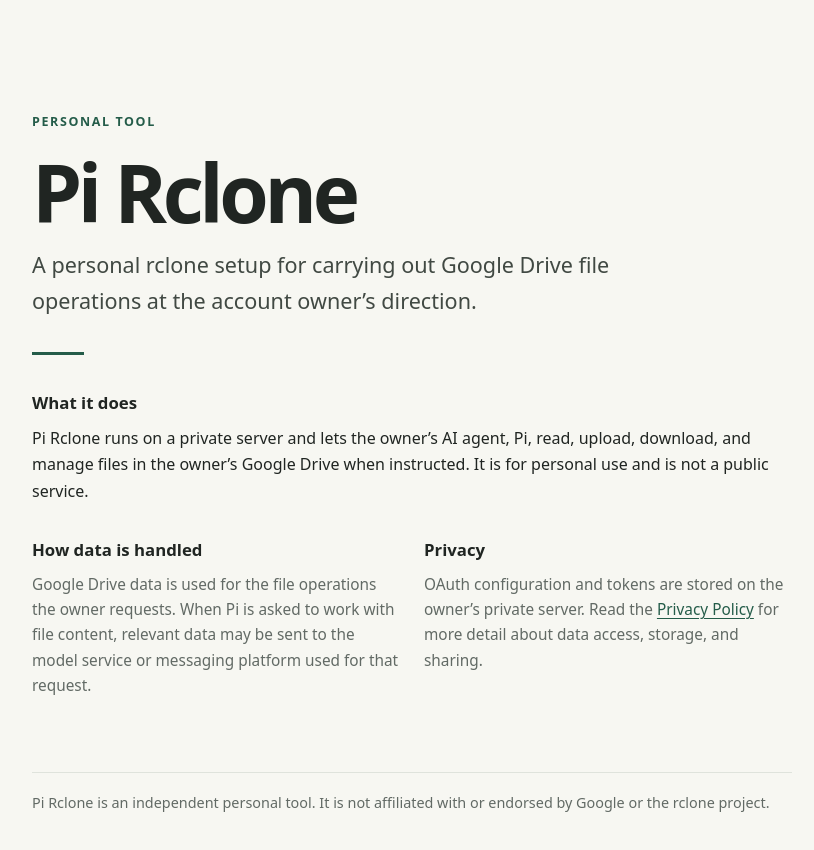
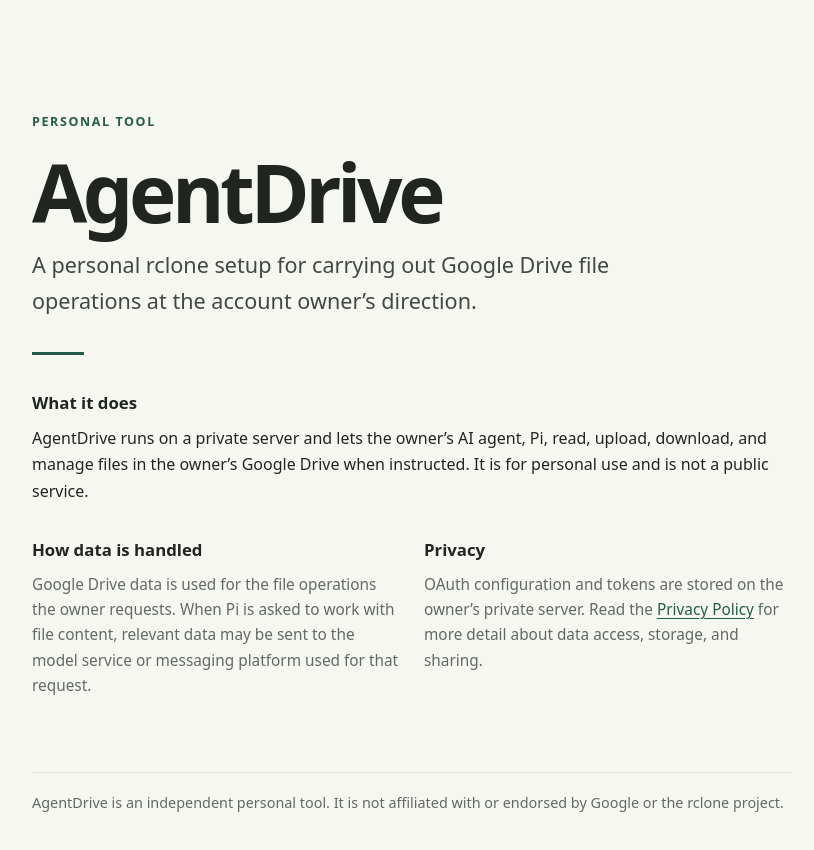
Before and after one commit to Han-Orz/pi-rclone-pages, a plain HTML site: page index.html in a window 1280 px wide. Shown: the whole page, without its empty margins (228-1042 px from the left). Drawn offline with Linux system fonts and the light colour scheme.

Commit message:
Align homepage name with OAuth app

```diff
--- a/index.html
+++ b/index.html
@@ -3,8 +3,8 @@
 <head>
   <meta charset="utf-8">
   <meta name="viewport" content="width=device-width, initial-scale=1">
-  <meta name="description" content="Pi Rclone is a personal tool for user-directed Google Drive file operations through rclone and a private AI agent.">
-  <title>Pi Rclone — Personal Google Drive Tool</title>
+  <meta name="description" content="AgentDrive is a personal tool for user-directed Google Drive file operations through rclone and a private AI agent.">
+  <title>AgentDrive — Personal Google Drive Tool</title>
   <style>
     :root { color-scheme: light; --ink: #202522; --muted: #626a65; --paper: #f7f7f2; --line: #dfe3dc; --accent: #245c49; }
     * { box-sizing: border-box; }
@@ -25,11 +25,11 @@
 <body>
   <main>
     <div class="eyebrow">Personal tool</div>
-    <h1>Pi Rclone</h1>
+    <h1>AgentDrive</h1>
     <p class="intro">A personal rclone setup for carrying out Google Drive file operations at the account owner’s direction.</p>
     <div class="rule" aria-hidden="true"></div>
     <h2>What it does</h2>
-    <p>Pi Rclone runs on a private server and lets the owner’s AI agent, Pi, read, upload, download, and manage files in the owner’s Google Drive when instructed. It is for personal use and is not a public service.</p>
+    <p>AgentDrive runs on a private server and lets the owner’s AI agent, Pi, read, upload, download, and manage files in the owner’s Google Drive when instructed. It is for personal use and is not a public service.</p>
     <div class="details">
       <section>
         <h2>How data is handled</h2>
@@ -40,7 +40,7 @@
         <p>OAuth configuration and tokens are stored on the owner’s private server. Read the <a href="privacy.html">Privacy Policy</a> for more detail about data access, storage, and sharing.</p>
       </section>
     </div>
-    <footer>Pi Rclone is an independent personal tool. It is not affiliated with or endorsed by Google or the rclone project.</footer>
+    <footer>AgentDrive is an independent personal tool. It is not affiliated with or endorsed by Google or the rclone project.</footer>
   </main>
 </body>
 </html>
```
